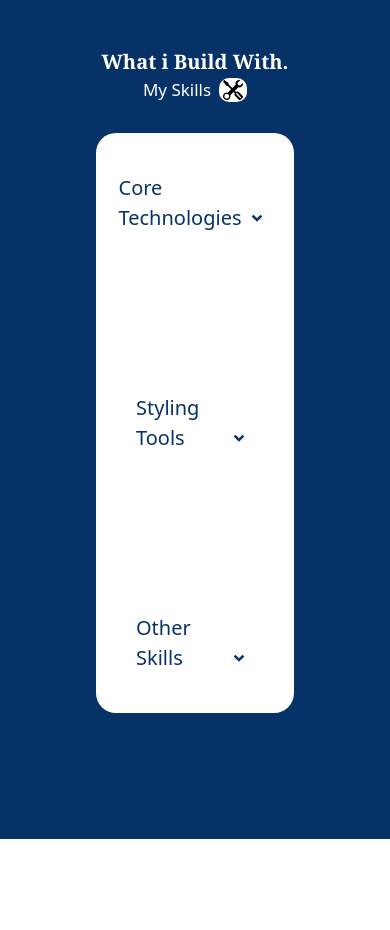
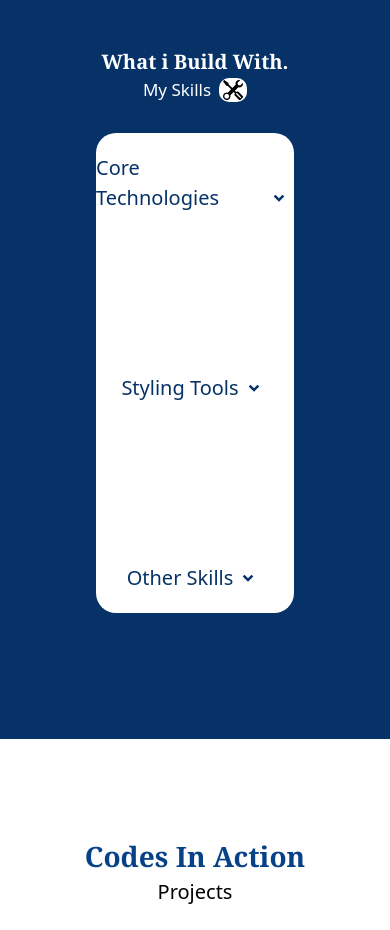
Before and after one commit to KwinZainy/MyPortfolio, a React (Vite) app: page / in a window 390 px wide. Shown: the part 2000-2930 px from the top of the page. Built offline with nearby package versions, Linux system fonts and the light colour scheme.

Commit message:
responsiveness

```diff
--- a/src/pages/Skills.jsx
+++ b/src/pages/Skills.jsx
@@ -25,7 +25,7 @@
         <h1 className='  text-[20px] text-white font-medium font-sans  max-tablet:text-[17px] max-mobile:text-[16   px]'>My Skills</h1>
         <p className=' bg-white p-2  max-tablet:p-0.5 rounded-[10px]'><BsTools size={20} className=' max-tablet:w-6'/></p>
         </div>
-        <div  className=' flex  justify-around gap-40 py-20 w-[100%]  max-tablet:bg-white max-tablet:rounded-[20px]  max-mobile:p-10 max-tablet:m-auto max-tablet:my-[30px] relative px-40 max-tablet:flex-col max-tablet:items-center'>
+        <div  className=' flex  justify-around gap-40 py-20 w-[100%] max-mobile:m-  max-tablet:bg-white max-tablet:rounded-[20px]  max-mobile:py-5 max-mobile:px-0 max-tablet:m-auto max-tablet:my-[30px] relative px-40 max-tablet:flex-col max-tablet:items-center'>
        <section className=''>
         <p onMouseEnter={()=>dropText(0)} onMouseLeave={()=>dropText(0)} className=' flex items-end cursor-pointer'>
              <p className='  text-white text-[20px] font-medium max-tablet:text-[#073267]'>Core Technologies</p>
```
